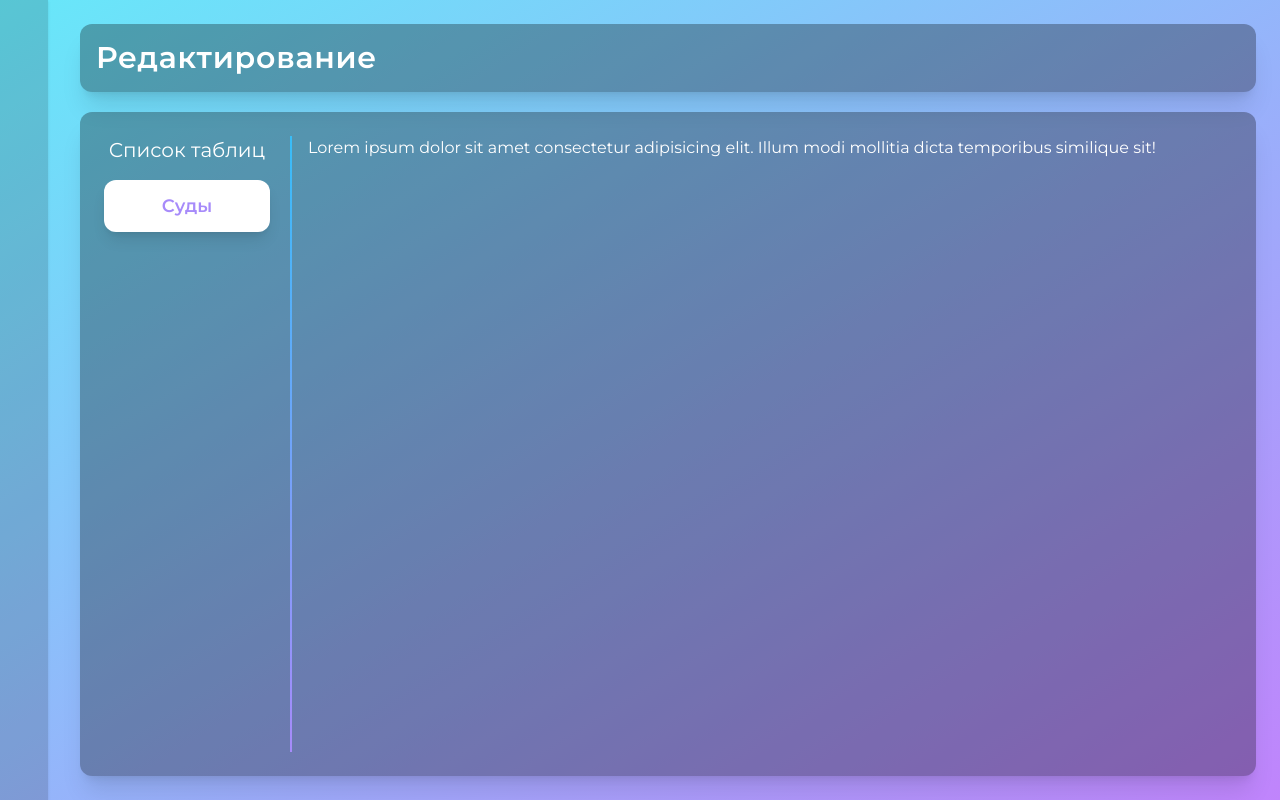
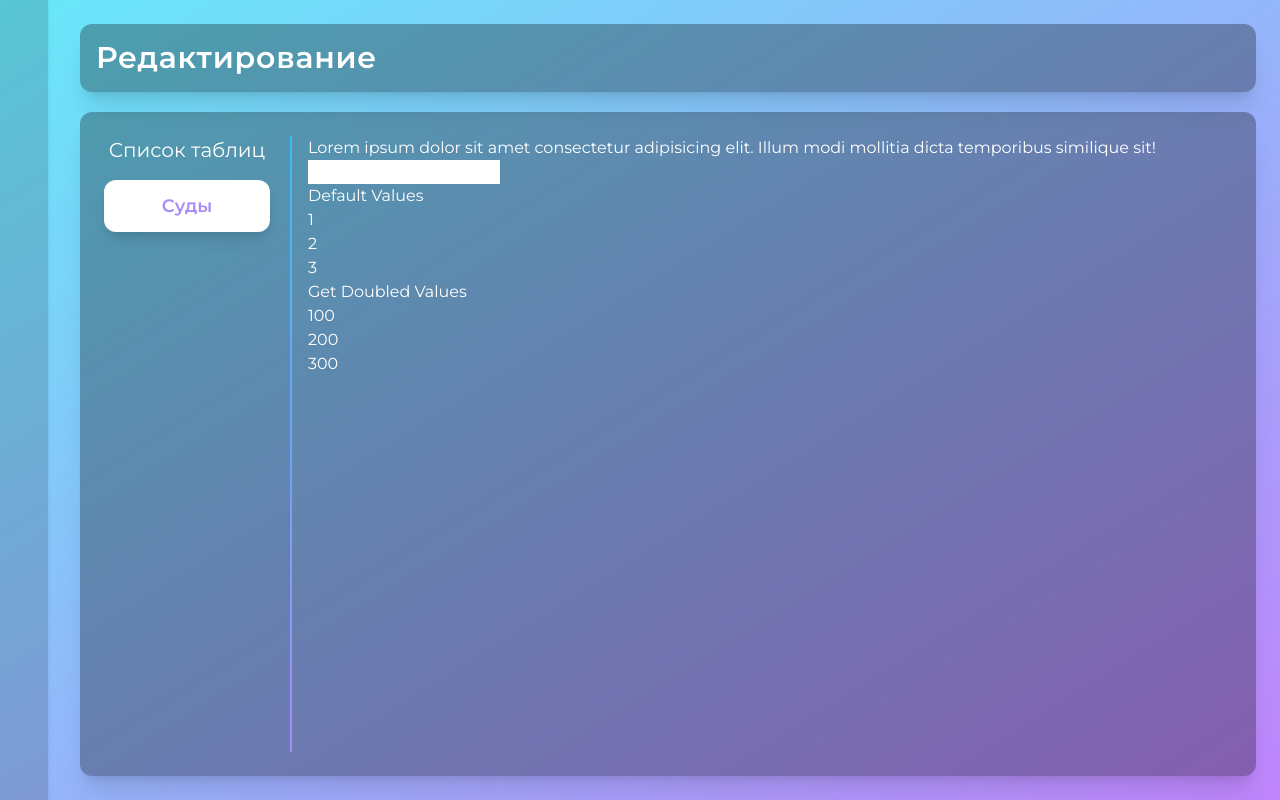
Before and after one commit to gldaniil/court-parser, a Vue app in the folder client/: page /editing in a window 1280 px wide. Built offline with nearby package versions, Linux system fonts and the light colour scheme; some icons are missing.

Commit message:
Добавляю экспериментальное хранилище состояний

```diff
--- /dev/null
+++ b/client/src/stores/data.js
@@ -0,0 +1,12 @@
+import { defineStore } from 'pinia'
+import { computed, reactive } from 'vue'
+
+export const useDataStore = defineStore('data', () => {
+  const urls = reactive([1, 2, 3])
+  const getTestUrls = computed(() => urls.map((u) => u * 100))
+  function addUrl(text) {
+    urls.push(text)
+  }
+
+  return { urls, addUrl, getTestUrls }
+})
--- a/client/src/views/EditingView.vue
+++ b/client/src/views/EditingView.vue
@@ -22,6 +22,22 @@
             Lorem ipsum dolor sit amet consectetur adipisicing elit. Illum modi
             mollitia dicta temporibus similique sit!
           </p>
+          <input
+            class="text-black"
+            type="text"
+            @keyup.enter="handleSubmitInput"
+            v-model="inputValue"
+          />
+          <h2>Default Values</h2>
+          <ul>
+            <li v-for="url in store.urls" :key="url">{{ url }}</li>
+          </ul>
+          <h2>Get Doubled Values</h2>
+          <ul>
+            <li v-for="url in store.getTestUrls" :key="url">
+              {{ url }}
+            </li>
+          </ul>
         </article>
       </div>
     </div>
@@ -29,10 +45,19 @@
 </template>
 
 <script setup>
+import { useDataStore } from '../stores/data'
 import TheTitle from '../components/TheTitle.vue'
+import { ref } from 'vue'
 
+const store = useDataStore()
+const inputValue = ref('')
 const tables = ['Суды']
 const actions = ['Добавить', 'Удалить']
+
+const handleSubmitInput = () => {
+  store.addUrl(inputValue.value)
+  inputValue.value = ''
+}
 </script>
 
 <style scoped>
```
